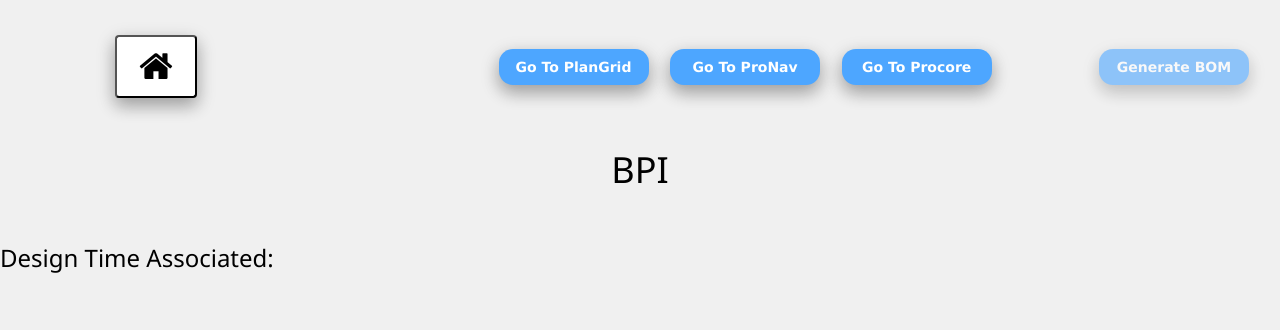
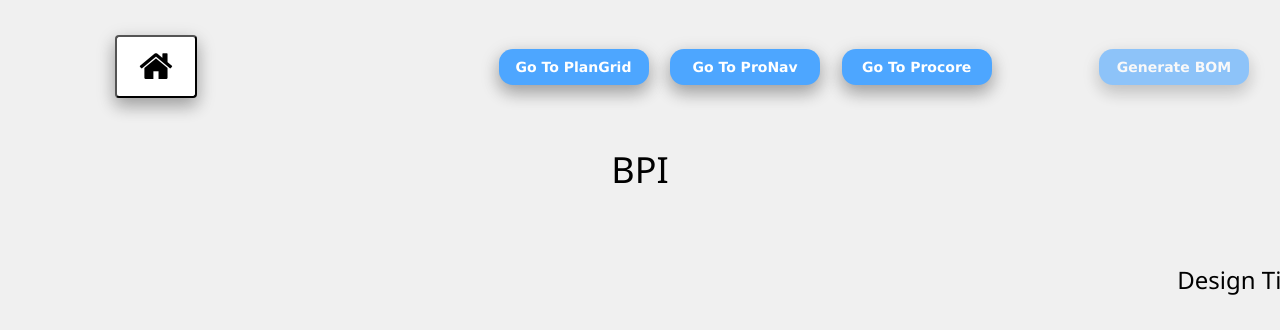
Before and after one commit to skrel/vdc, a plain HTML site: page bpi.html in a window 1280 px wide. Shown: the top 330 px of the page. Drawn offline with nearby package versions, Linux system fonts and the light colour scheme.

Commit message:
Update bpi.html

```diff
--- a/bpi.html
+++ b/bpi.html
@@ -28,7 +28,7 @@
 <center><h1>BPI</h1></center><br/>
 <table>
   <tr>
-<th><center><iframe src="https://myhub.autodesk360.com/ue2d72411/shares/public/SHabee1QT1a327cf2b7a9142593a1a945949?mode=embed" width="1024" height="768" allowfullscreen="true" webkitallowfullscreen="true" mozallowfullscreen="true"  frameborder="0"></iframe></center></th>  <h3>Design Time Associated:</h3><br/>
+<th><center><iframe src="https://myhub.autodesk360.com/ue2d72411/shares/public/SHabee1QT1a327cf2b7a9142593a1a945949?mode=embed" width="1024" height="768" allowfullscreen="true" webkitallowfullscreen="true" mozallowfullscreen="true"  frameborder="0"></iframe></center></th>
     <th valign="top">
   <h3>Design Time Associated:</h3><br/>
     Ground Level<br/>
```
